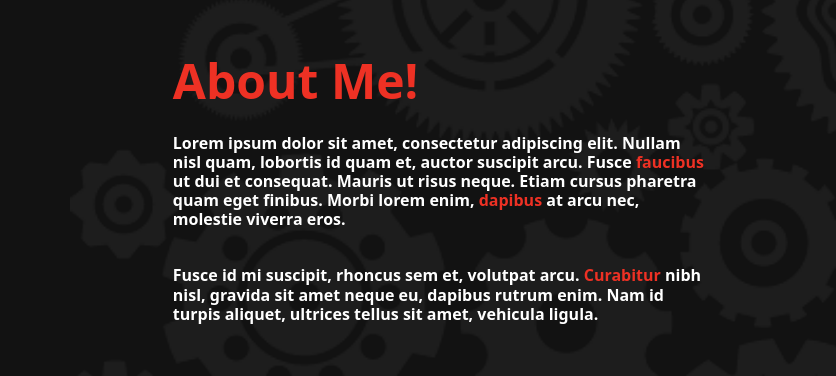
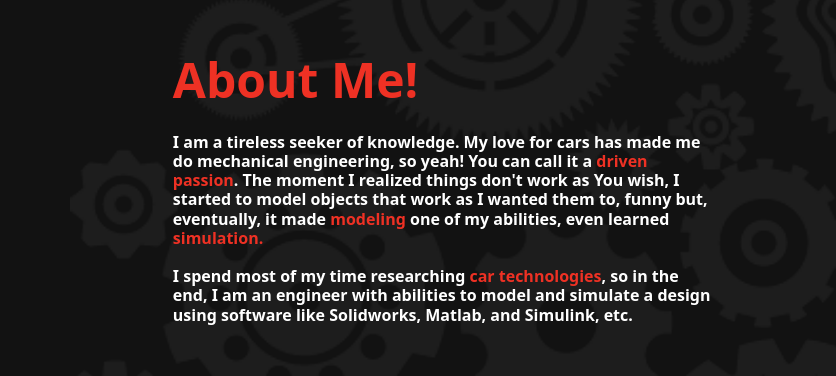
Before and after one commit to folioSyte/portfolio_atharva_patil, a plain HTML site: page index.html in a window 1280 px wide. Shown: the part 1000-1376 px from the top of the page, 0-836 px from the left. Drawn offline with nearby package versions, Linux system fonts and the light colour scheme.

Commit message:
Final changes

```diff
--- a/index.html
+++ b/index.html
@@ -4,6 +4,7 @@
 <head>
   <meta charset="utf-8">
   <meta name="viewport" content="width=device-width, initial-scale=1, minimum-scale=1, user-scalable=no">
+  <meta name="description" content="Visit my portfolio website, here you will know more about my professional life and the projects I make.">
   <link href="https://cdn.jsdelivr.net/npm/bootstrap@5.0.2/dist/css/bootstrap.min.css" rel="stylesheet"
     integrity="sha384-EVSTQN3/azprG1Anm3QDgpJLIm9Nao0Yz1ztcQTwFspd3yD65VohhpuuCOmLASjC" crossorigin="anonymous">
   <link rel="stylesheet" href="styles.css">
@@ -84,14 +85,13 @@
         <div class="col-lg-6 ms-md-5">
           <h1 class="sectionHeading text-danger"><b>About Me!</b></h1>
           <div class="sectionInfo py-3">
-            <h6><b>Lorem ipsum dolor sit amet, consectetur adipiscing elit. Nullam nisl quam, lobortis id quam et,
-                auctor suscipit arcu. Fusce <span class="text-danger">faucibus</span> ut dui et consequat. Mauris ut
-                risus neque. Etiam cursus pharetra quam eget finibus. Morbi lorem enim, <span
-                  class="text-danger">dapibus</span> at arcu nec, molestie viverra eros.</b></h6>
-            <br>
-            <h6><b>Fusce id mi suscipit, rhoncus sem et, volutpat arcu. <span class="text-danger">Curabitur</span> nibh
-                nisl, gravida sit amet neque eu, dapibus rutrum enim. Nam id turpis aliquet, ultrices tellus sit amet,
-                vehicula ligula.</b></h6>
+            <h6><b>I am a tireless seeker of knowledge. My love for cars has made me do mechanical engineering, so yeah!
+                You can call it a <span class="text-danger">driven passion</span>. The moment I realized things don't work as You wish, I started to
+                model objects that work as I wanted them to, funny but, eventually, it made <span class="text-danger">modeling</span> one of my
+                abilities, even learned <span class="text-danger">simulation.</span><br><br>I spend most of my time researching <span class="text-danger">car technologies</span>, so in the end,
+                I am an engineer with abilities to model and simulate a design using software like Solidworks, Matlab,
+                and Simulink, etc.</b></h6>
+
           </div>
         </div>
         <div class="col-lg-4 p-5 align-self-start align-self-lg-center">
@@ -202,7 +202,7 @@
             <div class="timeline-content">
               <h3 class="date">May 2020</h3>
               <h5>Group Project</h5>
-              <h2 class="text-danger">Autodesk Competition Program)</h2>
+              <h2 class="text-danger">Autodesk Competition Program</h2>
               <h2 class="company-name">MNIT, Jaipur</h2>
               <p>It was a 2-day competition wherein they asked students to design and draft a 2-Pneumatic 6 Cylinder
                 Radial Engine in Autodesk Inventor, where I came in the top 5 among 100+ teams.</p>
```
